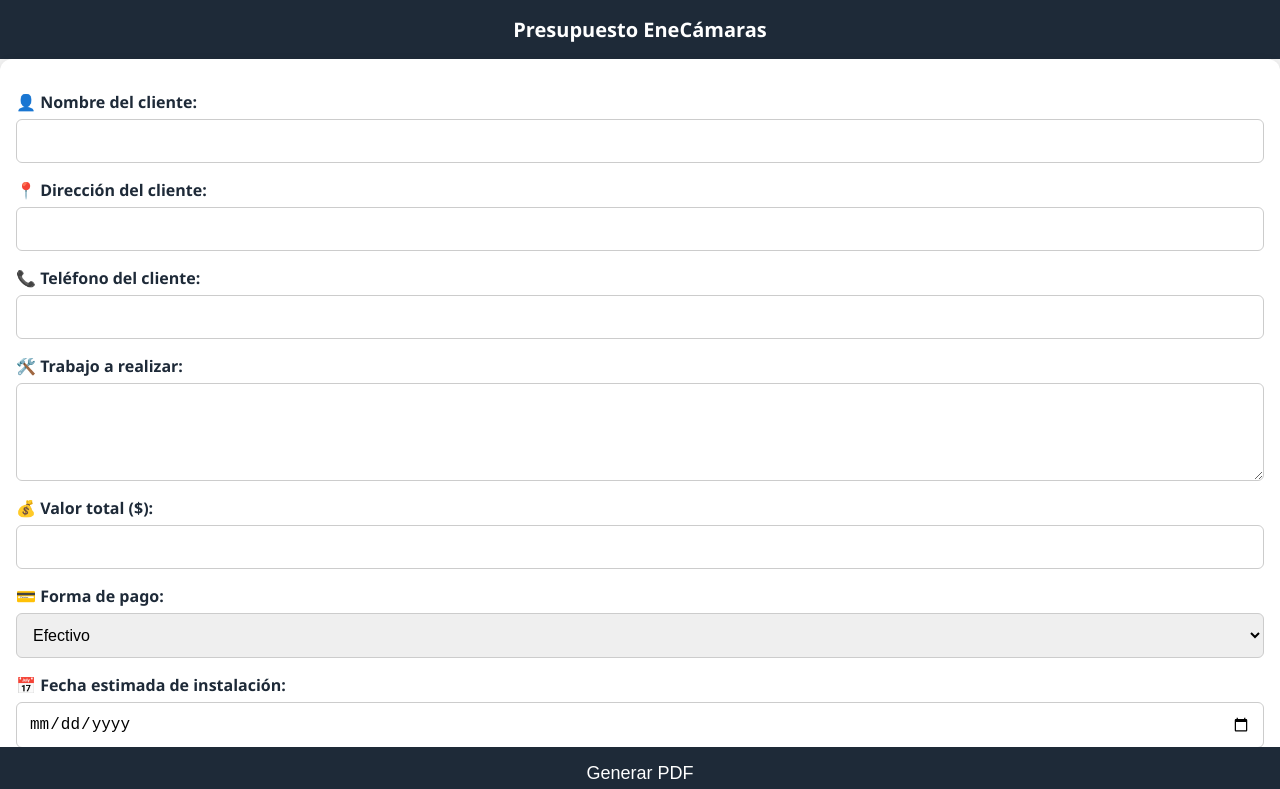
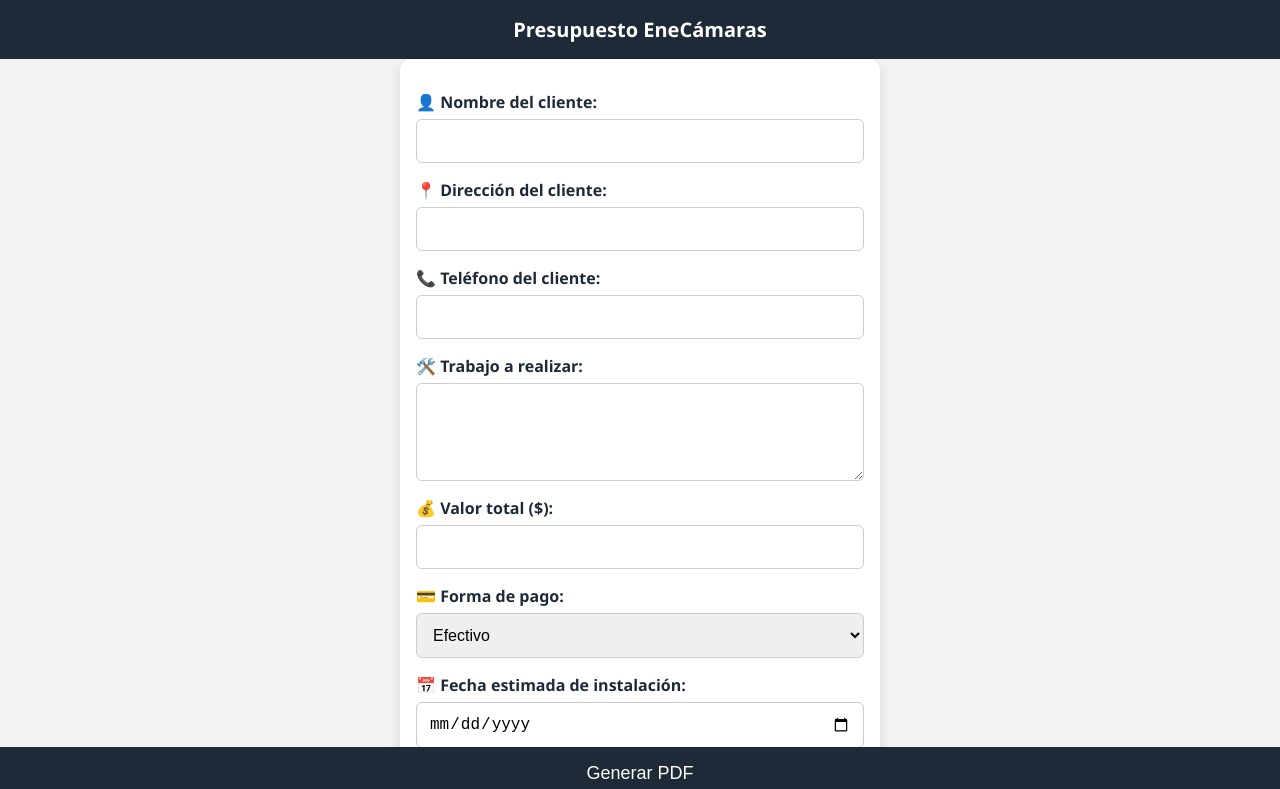
Before and after one commit to enecamaras-dev/enecamaras, a plain HTML site: page presupuesto.html in a window 1280 px wide. Shown: the top 789 px of the page. Drawn offline with nearby package versions, Linux system fonts and the light colour scheme.

Commit message:
Add files via upload

```diff
--- a/presupuesto.html
+++ b/presupuesto.html
@@ -4,16 +4,25 @@
   <meta charset="UTF-8" />
   <meta name="viewport" content="width=device-width, initial-scale=1.0, maximum-scale=1.0, user-scalable=no" />
   <title>Presupuesto EneCámaras</title>
+  <link rel="manifest" href="manifest.json" />
   <script src="https://cdnjs.cloudflare.com/ajax/libs/jspdf/2.5.1/jspdf.umd.min.js"></script>
-
+  <script>
+    if ('serviceWorker' in navigator) {
+      navigator.serviceWorker.register('service-worker.js');
+    }
+  </script>
   <style>
     html, body {
-      height: 100%;
       margin: 0;
       padding: 0;
+      height: 100%;
       font-family: 'Segoe UI', sans-serif;
       background-color: #f2f2f2;
       color: #1e2a38;
+      -webkit-touch-callout: none;
+      -webkit-user-select: none;
+      user-select: none;
+      touch-action: manipulation;
     }
 
     header {
@@ -26,11 +35,13 @@
     }
 
     form {
-      background-color: #ffffff;
+      margin: 0 auto;
       padding: 16px;
-      border-top-left-radius: 12px;
-      border-top-right-radius: 12px;
-      box-shadow: 0 2px 8px rgba(0, 0, 0, 0.1);
+      border-radius: 12px;
+      box-shadow: 0 4px 12px rgba(0,0,0,0.1);
+      background-color: #fff;
+      max-width: 480px;
+      width: 100%;
       box-sizing: border-box;
       min-height: calc(100vh - 64px);
       display: flex;
@@ -108,10 +119,8 @@
     }
   </style>
 </head>
-
 <body>
   <header>Presupuesto EneCámaras</header>
-
   <form id="formulario">
     <label>👤 Nombre del cliente:</label>
     <input type="text" id="cliente" required />
@@ -142,11 +151,9 @@
     <textarea id="observaciones" rows="3"></textarea>
 
     <div style="height: 80px;"></div>
-
     <button type="button" onclick="generarPDF()">Generar PDF</button>
   </form>
-
-  <script>
+    <script>
     async function generarPDF() {
       const { jsPDF } = window.jspdf;
       const doc = new jsPDF();
```
Also changed, not shown: service-worker.js (added, +21 -0 lines), manifest.json (added).
